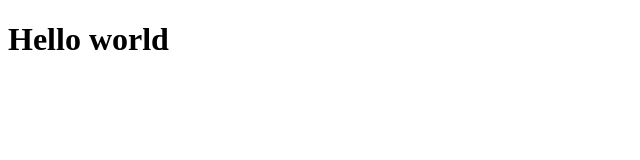
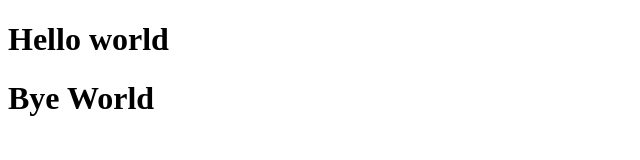
Before and after one commit to SantoshArgade/portfolio_santosh, a plain HTML site: page index.html in a window 1280 px wide. Shown: the whole page, without its empty margins (0-640 px from the left). Drawn offline with Linux system fonts and the light colour scheme.

Commit message:
Update index.html

```diff
--- a/index.html
+++ b/index.html
@@ -7,6 +7,7 @@
 </head>
 <body>
 	<h1>Hello world</h1>
+	<h1>Bye World</h1>
 
 </body>
 </html>
```
